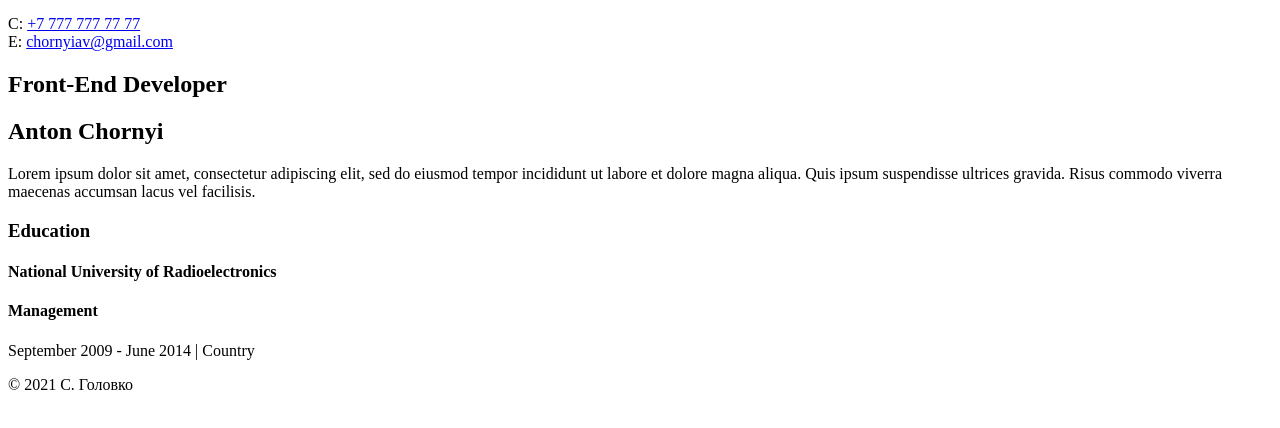
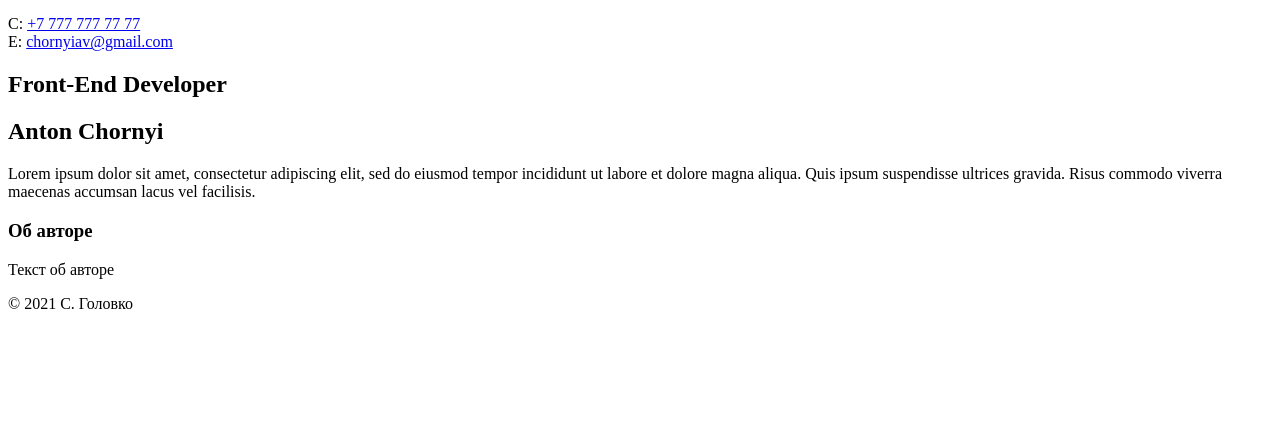
Before and after one commit to SvetlanaHolovko/training, a plain HTML site: page tack_4/index.html in a window 1280 px wide. Shown: the part 174-602 px from the top of the page. Drawn offline with Linux system fonts and the light colour scheme.

Commit message:
added markup to index.html

```diff
--- a/tack_4/index.html
+++ b/tack_4/index.html
@@ -48,11 +48,9 @@
             aliqua. Quis ipsum suspendisse ultrices gravida. Risus commodo viverra maecenas accumsan lacus vel facilisis.</p>
          </section>
          <!-- My education section -->
-         <aside class="my-education-section">
-            <h3 class="main-content-title">Education</h3>
-               <h4 class="my-education-university">National University of Radioelectronics</h4>
-               <h4 class="my-education-specification">Management</h4>
-               <p class="my-education-period">September 2009 - June 2014 <span class="my-work-education-devider">|</span> Country</p>
+         <aside class="my-education">
+            <h3>Об авторе</h3>
+            <p>Текст об авторе</p>
          </aside>
       </main>
 
```
